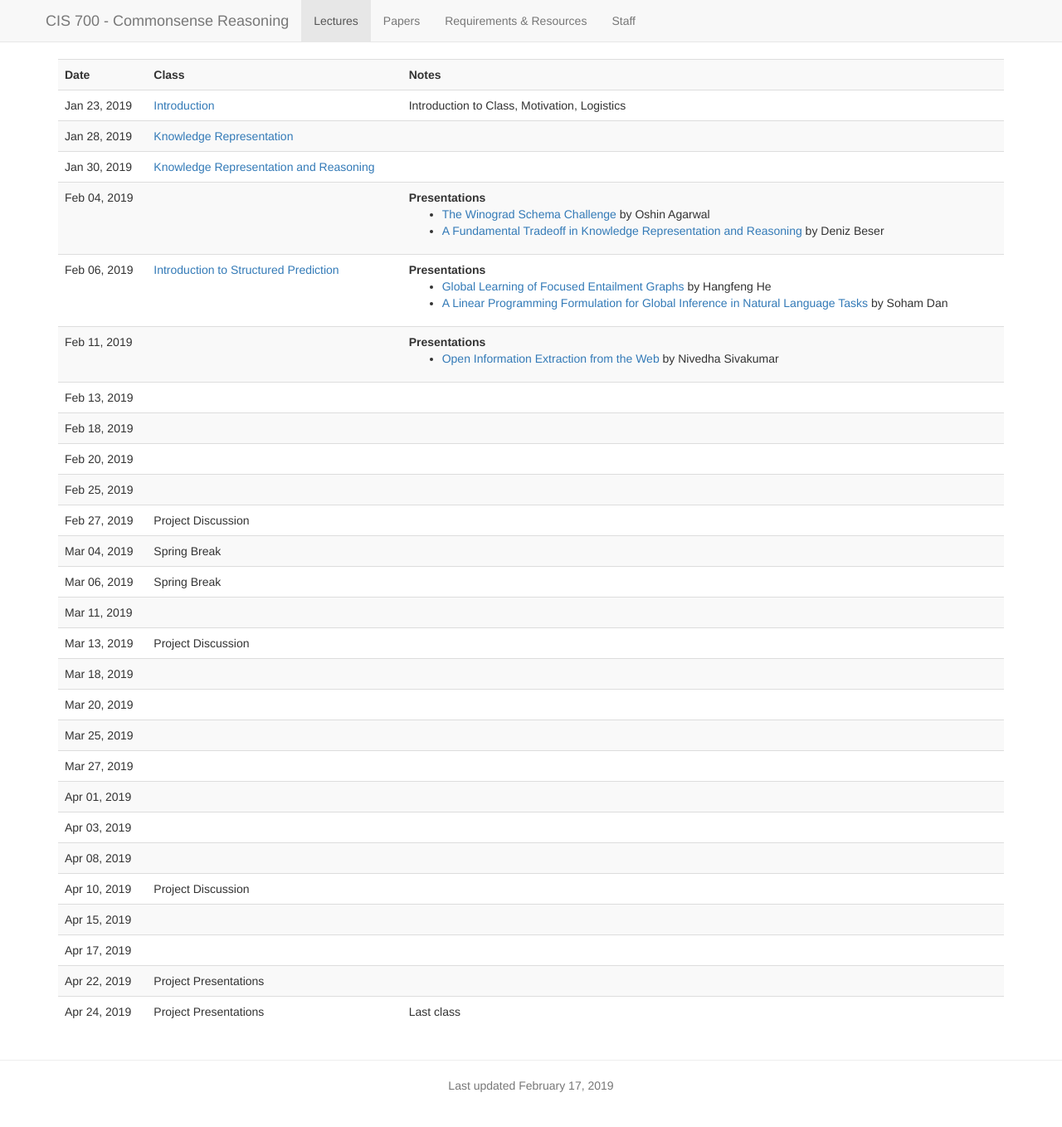
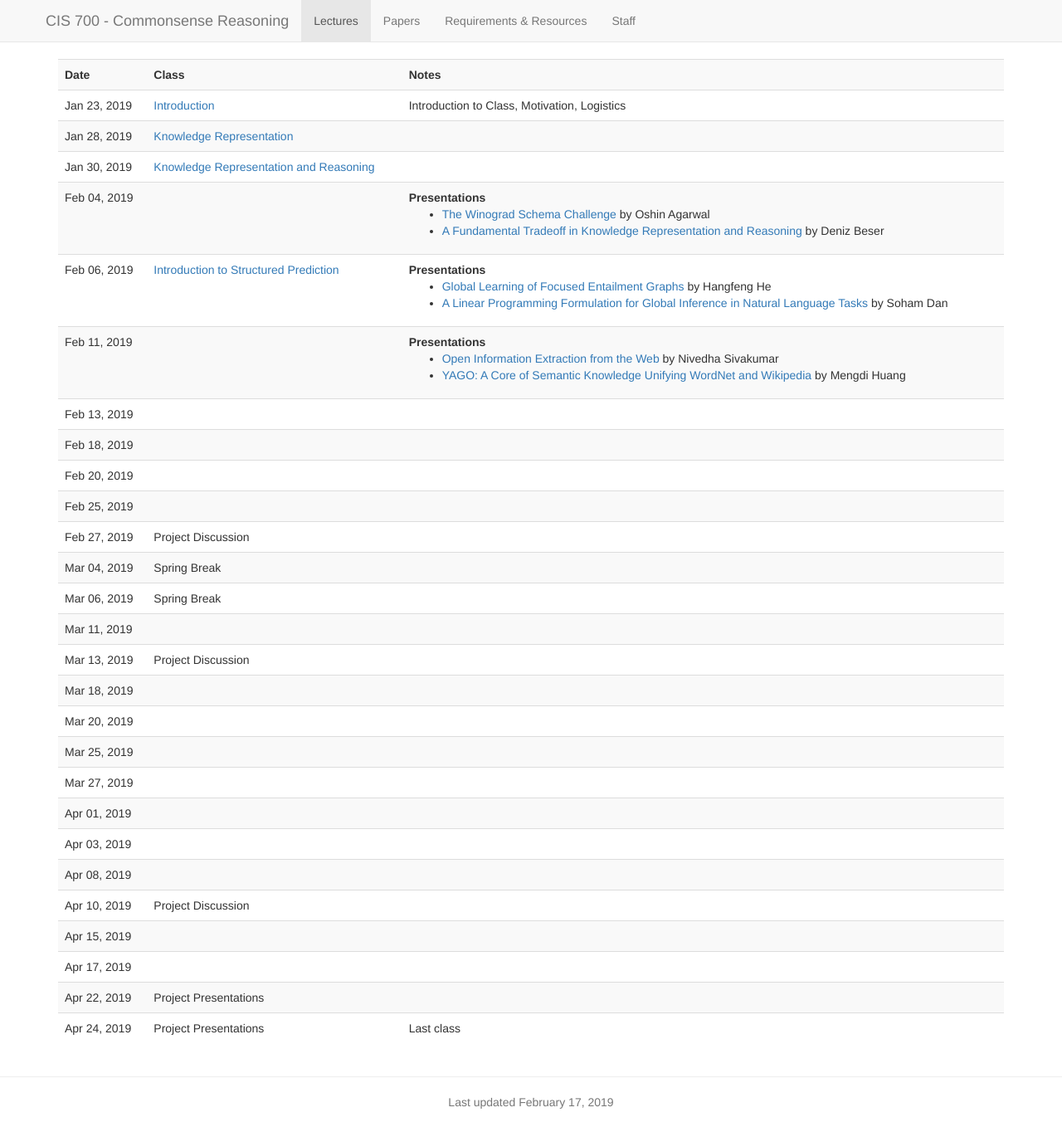
Before and after one commit to nitishgupta/cis700dr, a Jekyll site: the page built from lectures.md, in a window 1280 px wide. Shown: the whole page at 83% size. Built offline with Jekyll 4.4.1, drawn with Linux system fonts in a browser that asks for light colours; nearby versions of some CDN libraries; a script that is not in the unit is left out.

Commit message:
new presentation

```diff
--- a/_data/lectures.yaml
+++ b/_data/lectures.yaml
@@ -57,6 +57,10 @@
             title: Open Information Extraction from the Web
             presenter: Nivedha Sivakumar
             link: presentation_slides/OpenIE.pptx
+        -
+            title: 'YAGO: A Core of Semantic Knowledge Unifying WordNet and Wikipedia'
+            presenter: Mengdi Huang
+            link: presentation_slides/yago.pdf
     comments:
 
 -
```
Also changed, not shown: 1 other file.
